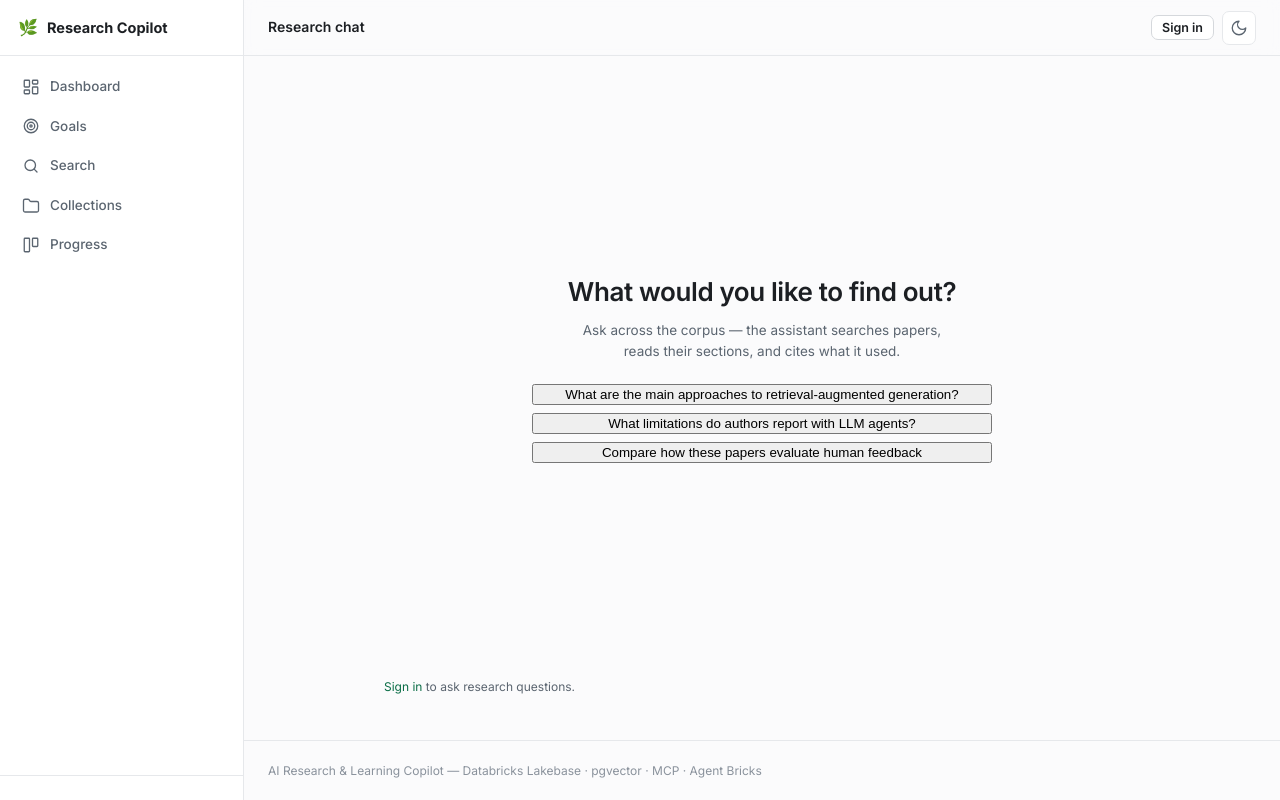
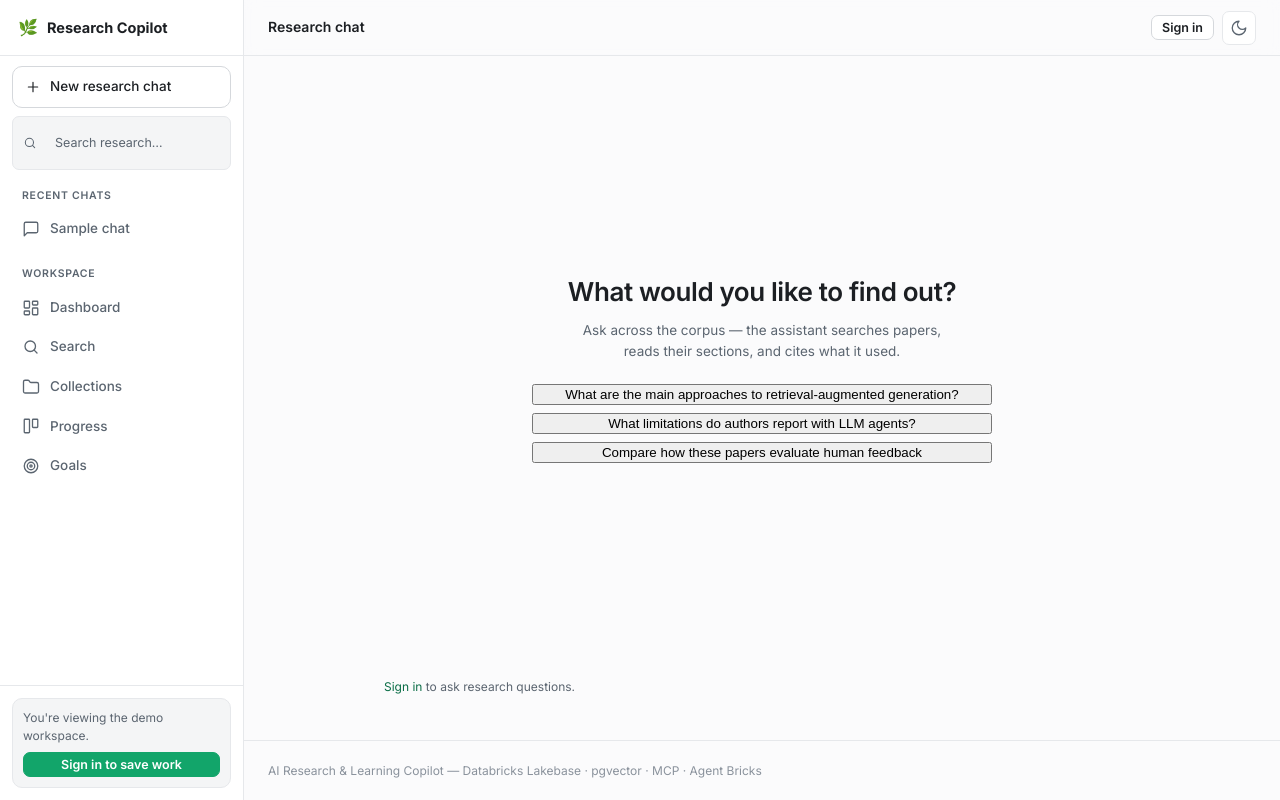
Before and after one commit to Andrew-deb/ai-research-copilot, a Python web app: template dashboard/templates/chat.html in a window 1280 px wide. Run offline with Jinja, Linux system fonts and the light colour scheme; the template is opened without the code that fills it: most values are stand-ins (such as "Sample title", 1, 10 or a date in 2020).

Commit message:
Add chat interface and recent chats section to sidebar

```diff
--- a/dashboard/templates/base.html
+++ b/dashboard/templates/base.html
@@ -43,7 +43,10 @@
     'progress': '<rect width="7" height="18" x="3" y="3" rx="1"/><rect width="7" height="11" x="14" y="3" rx="1"/>',
     'sun': '<circle cx="12" cy="12" r="4"/><path d="M12 2v2M12 20v2M4.9 4.9l1.4 1.4M17.7 17.7l1.4 1.4M2 12h2M20 12h2M6.3 17.7l-1.4 1.4M19.1 4.9l-1.4 1.4"/>',
     'moon': '<path d="M12 3a6 6 0 0 0 9 9 9 9 0 1 1-9-9Z"/>',
-    'menu': '<path d="M4 12h16M4 6h16M4 18h16"/>'
+    'menu': '<path d="M4 12h16M4 6h16M4 18h16"/>',
+    'chat': '<path d="M21 15a2 2 0 0 1-2 2H7l-4 4V5a2 2 0 0 1 2-2h14a2 2 0 0 1 2 2Z"/>',
+    'plus': '<path d="M12 5v14M5 12h14"/>',
+    'panel': '<rect x="3" y="3" width="18" height="18" rx="2"/><path d="M9 3v18"/>'
   } -%}
   <svg class="icon" viewBox="0 0 24 24" fill="none" stroke="currentColor" stroke-width="1.75"
        stroke-linecap="round" stroke-linejoin="round" aria-hidden="true">{{ paths[name] | safe }}</svg>
@@ -58,12 +61,40 @@
       <span class="brand-name">Research Copilot</span>
     </a>
 
+    {# The assistant sits above the workspace because it is meant to be the way
+       most work starts, not a tool filed alongside the others. #}
+    <a class="sidebar-cta {{ 'active' if ep == 'chat.new_chat' }}" href="{{ url_for('chat.new_chat') }}">
+      {{ icon('plus') }}<span>New research chat</span>
+    </a>
+
+    <form class="sidebar-search" action="{{ url_for('search.search_page') }}" method="get" role="search">
+      <input type="hidden" name="mode" value="semantic">
+      {{ icon('search') }}
+      <input type="text" name="q" placeholder="Search research…" aria-label="Search research">
+    </form>
+
     <nav class="sidebar-nav">
-      <a href="{{ url_for('home.index') }}" class="nav-item {{ 'active' if ep == 'home.index' }}">
+      <div class="nav-section">
+        <h2 class="nav-label">Recent chats</h2>
+        {% if recent_chats %}
+          {% for chat in recent_chats %}
+            <a href="{{ url_for('chat.conversation', conversation_id=chat.conversation_id) }}"
+               class="nav-item nav-item-chat {{ 'active' if request.view_args and request.view_args.get('conversation_id') == chat.conversation_id }}">
+              {{ icon('chat') }}<span>{{ chat.title }}</span>
+            </a>
+          {% endfor %}
+        {% else %}
+          {# Honest placeholder: conversation storage arrives with the agent, and
+             inventing a message schema to fill a sidebar would almost certainly
+             get its shape wrong. #}
+          <p class="nav-empty">No recent chats yet</p>
+        {% endif %}
+      </div>
+
+      <div class="nav-section">
+        <h2 class="nav-label">Workspace</h2>
+        <a href="{{ url_for('home.dashboard') }}" class="nav-item {{ 'active' if ep in ('home.index', 'home.dashboard') }}">
           {{ icon('dashboard') }}<span>Dashboard</span>
-      </a>
-      <a href="{{ url_for('goals.list_goals') }}" class="nav-item {{ 'active' if ep.startswith('goals.') }}">
-        {{ icon('target') }}<span>Goals</span>
         </a>
         <a href="{{ url_for('search.search_page') }}" class="nav-item {{ 'active' if ep.startswith('search.') }}">
           {{ icon('search') }}<span>Search</span>
@@ -74,13 +105,28 @@
         <a href="{{ url_for('progress.board') }}" class="nav-item {{ 'active' if ep == 'progress.board' }}">
           {{ icon('progress') }}<span>Progress</span>
         </a>
+        <a href="{{ url_for('goals.list_goals') }}" class="nav-item {{ 'active' if ep.startswith('goals.') }}">
+          {{ icon('target') }}<span>Goals</span>
+        </a>
+      </div>
     </nav>
 
     <div class="sidebar-footer">
-      {% if current_user %}
+      {% if is_authenticated %}
         <div class="user-chip" title="{{ current_user.email }}">
           <span class="user-avatar">{{ (current_user.display_name or current_user.email)[0] | upper }}</span>
           <span class="user-name">{{ current_user.display_name or current_user.email }}</span>
+        </div>
+        <form method="post" action="{{ url_for('auth.logout') }}">
+          <input type="hidden" name="csrf_token" value="{{ csrf_token() }}">
+          <button type="submit" class="btn btn-ghost btn-sm sidebar-signout">Sign out</button>
+        </form>
+      {% else %}
+        {# Viewing the demo. Says what signing in would add, rather than just
+           demanding it. #}
+        <div class="guest-card">
+          <p class="guest-note">You're viewing the demo workspace.</p>
+          <a class="btn btn-primary btn-sm" href="{{ url_for('auth.login') }}">Sign in to save work</a>
         </div>
       {% endif %}
     </div>
@@ -95,15 +141,7 @@
       </button>
       <div class="topbar-title">{% block topbar_title %}{% endblock %}</div>
       <div class="topbar-actions">
-        {% if is_authenticated %}
-          <form method="post" action="{{ url_for('auth.logout') }}" class="inline-form">
-            <input type="hidden" name="csrf_token" value="{{ csrf_token() }}">
-            <span class="user-chip" title="{{ current_user.email }}">
-              {{ current_user.display_name or current_user.email }}
-            </span>
-            <button type="submit" class="btn btn-ghost btn-sm">Sign out</button>
-          </form>
-        {% else %}
+        {% if not is_authenticated %}
           <a class="btn btn-sm" href="{{ url_for('auth.login') }}">Sign in</a>
         {% endif %}
         <button type="button" class="icon-btn theme-toggle" id="theme-toggle"
```
Lines whose indentation alone changed are shown as unchanged.
